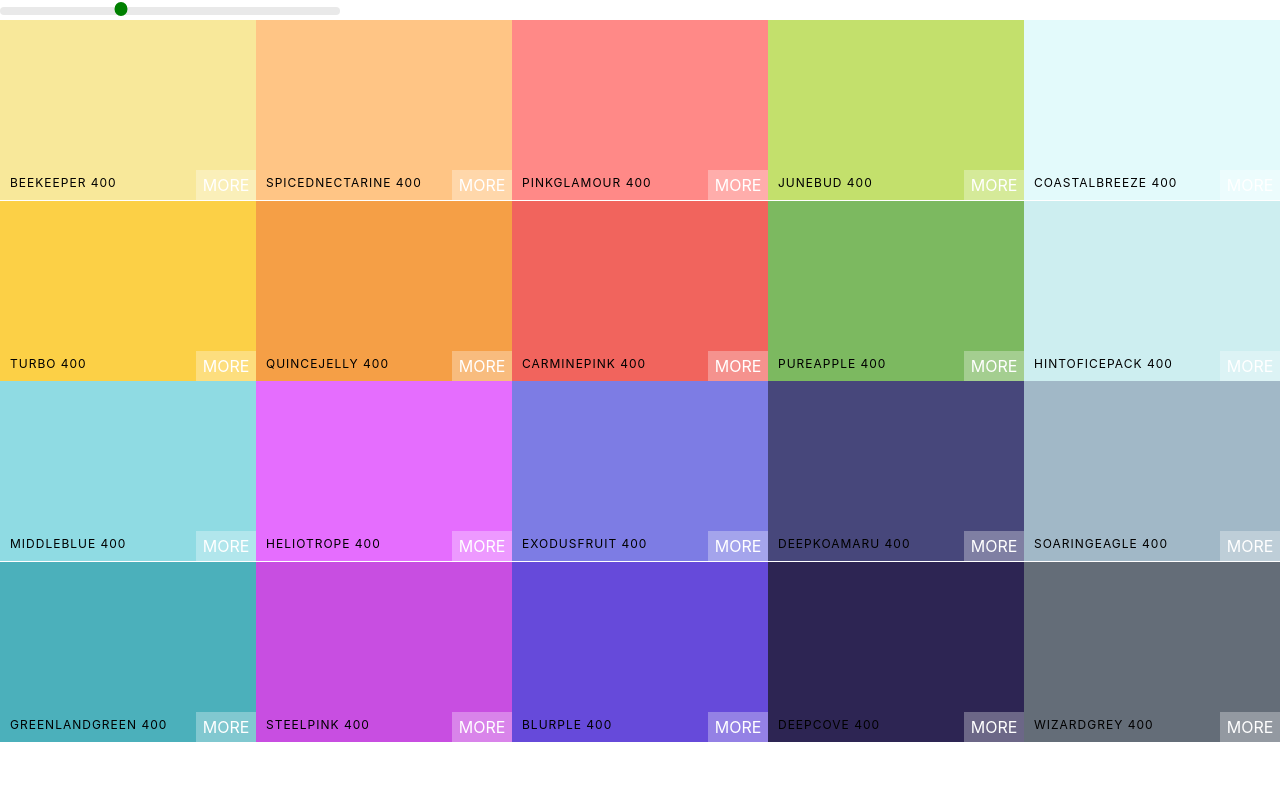
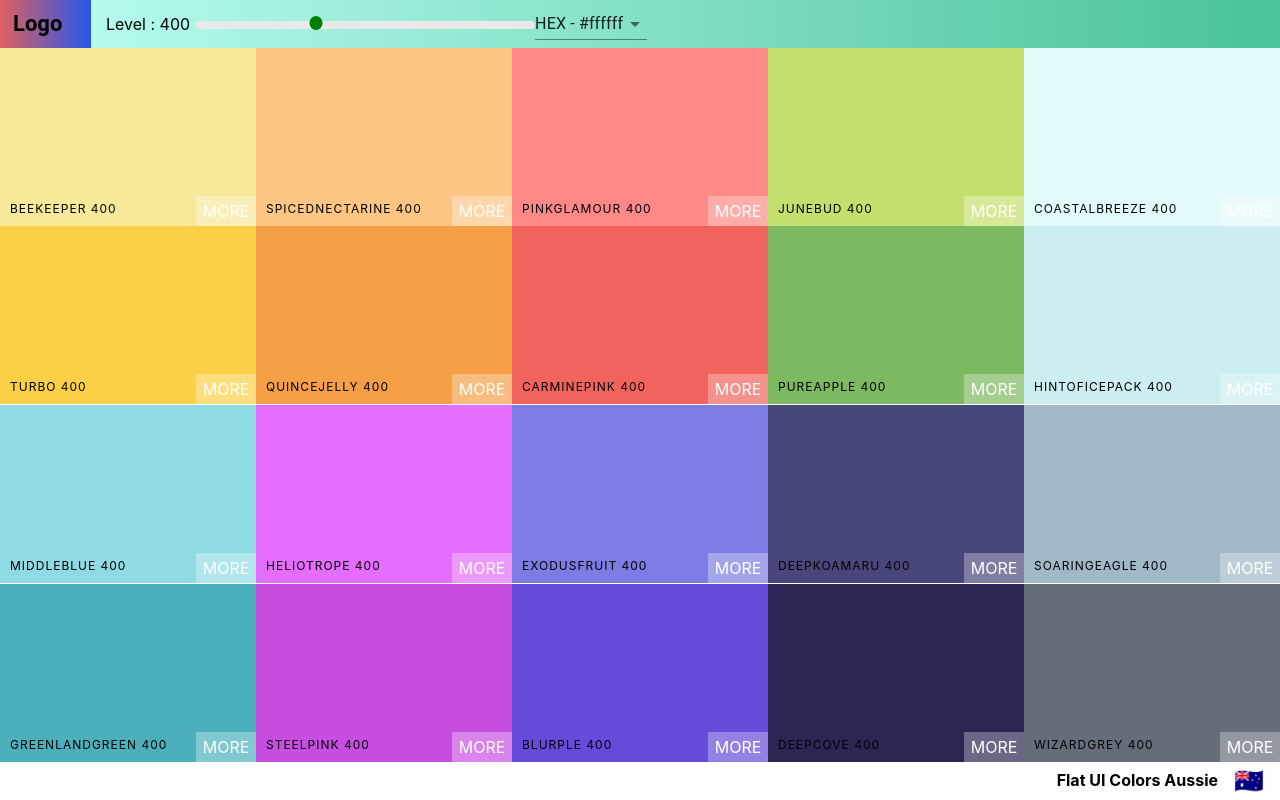
Before and after one commit to aom19/Pallete_Color, a React (Create React App) app: page / in a window 1280 px wide. Built offline with nearby package versions, Linux system fonts and the light colour scheme.

Commit message:
Add Footer

```diff
--- a/package.json
+++ b/package.json
@@ -3,10 +3,13 @@
   "version": "0.1.0",
   "private": true,
   "dependencies": {
+    "@material-ui/core": "^4.9.1",
+    "@material-ui/icons": "^4.9.1",
     "@testing-library/jest-dom": "^4.2.4",
     "@testing-library/react": "^9.4.0",
     "@testing-library/user-event": "^7.2.1",
     "chroma-js": "^2.1.0",
+    "npm": "^6.13.7",
     "rc-slider": "^9.2.1",
     "react": "^16.12.0",
     "react-copy-to-clipboard": "^5.0.2",
--- a/src/App.js
+++ b/src/App.js
@@ -8,6 +8,7 @@ class  App extends Component {
   	console.log(generatePalette(seedColors[4]));
     return (
       <div >
+
        <Palette  palette ={generatePalette(seedColors[4])} />
       </div>
     );
--- /dev/null
+++ b/src/Navbar.css
@@ -0,0 +1,56 @@
+#Navbar {
+	display: flex;
+	align-items:center;
+	justify-content: flex-start;
+	height: 6vh;
+	background: linear-gradient(to left, #4ac29a, #bdfff3);
+	/*background-opacity: 0.2;*/
+
+}
+.logo{
+	margin-right: 15px;
+	padding: 0 13px;
+	font-size: 22px;
+	background: #eceff1;
+	font-family: Roboto;
+	height: 100%;
+	display: flex;
+	align-items: center;
+	width: 65px;
+	background: linear-gradient(to right, #de6161, #2657eb);
+}
+.logo a{
+	text-decoration: none;
+	color :black;
+	font-family: Roboto;
+	font-weight: 600;
+
+}
+
+.slider{
+	width: 340px;
+	margin: 0;
+	display: inline-block;
+	margin-left: 5px
+
+}
+
+.rc-slider-track{
+	background-color: transparent;
+}
+.rc-slider-handle,
+.rc-slider-handle:focus,
+.rc-slider-handle:active,
+.rc-slider-handle:hover{
+	background-color: green;
+	outline: none;
+	border : 2px solid green;
+	box-shadow: none;
+	width: 13px;
+	margin-left: -7px;
+	margin-bottom: -3px;
+}
+
+.rc-slider-rail{
+	height: 8px;
+}
--- /dev/null
+++ b/src/Navbar.js
@@ -0,0 +1,94 @@
+import React ,{Component} from 'react';
+import Select from '@material-ui/core/Select';
+import Snackbar from '@material-ui/core/Snackbar';
+import MenuItem from '@material-ui/core/MenuItem';
+import IconButton from '@material-ui/core/IconButton';
+import Slider from 'rc-slider';
+import CloseIcon from '@material-ui/icons/Close';
+import "./Navbar.css";
+import 'rc-slider/assets/index.css';
+
+
+
+class Navbar extends Component{
+	constructor(props){
+		super(props);
+		this.state = {
+			format : "hex",
+			open   : false
+
+
+		};
+		this.handleFormatChange =this.handleFormatChange.bind(this);
+		this.closeSnackbar =this.closeSnackbar.bind(this);
+	}
+	handleFormatChange(e){
+		this.setState({
+			format : e.target.value,
+			open   : true
+		});
+		this.props.handleChange(e.target.value );
+
+
+	}
+
+	closeSnackbar(){
+		this.setState({open : false})
+	}
+	render(){
+		const {level , changeLevel} = this.props;
+		const {format} = this.state;
+		return(
+			<header id="Navbar">
+				<div className="logo">
+					<a href="#">Logo </a>
+				</div>
+
+				<div className="slider-container">
+				<span> Level : {level}</span>
+				<div className="slider">
+				<Slider
+					defaultValue = {level}
+					min = {100}
+					max = {900}
+					step= {100}
+					onAfterChange={this.props.changeLevel}
+				/>
+				</div>
+				</div>
+				<div className="select-container">
+				<Select
+				 value = {this.state.format}
+				 onChange={this.handleFormatChange}>
+					<MenuItem value="hex">HEX - #ffffff</MenuItem>
+					<MenuItem value="rgb">RGB - rgb(255,255,255)</MenuItem>
+					<MenuItem value="rgba">RGBA -rgba(255,255,255,1.0)</MenuItem>
+				</Select>
+				</div>
+				<Snackbar
+					anchorOrigin={{vertical: "bottom" , horizontal : "left" }}
+					open ={this.state.open}
+					autoHideDuration ={3000}
+					message={<span id="mesage-id">Format Changed to {format}</span>}
+					ContentProps={{
+						"aria-describedby" : "message-id"
+					}}
+					onClose ={this.closeSnackbar}
+					action={[
+						<IconButton
+							onClick= {this.closeSnackbar}
+							color='inherit'
+							key="close"
+							aria-label ="close"
+						>
+							<CloseIcon />
+						</IconButton>
+					]}
+				/>
+			</header>
+
+		);
+	}
+}
+
+export default Navbar;
--- a/src/Palette.css
+++ b/src/Palette.css
@@ -1,34 +1,21 @@
 .Palette{
 	height: 100vh;
+	display: flex;
+	flex-direction: column;
 }
 
 .Palette-colors{
 	height: 90%;
 }
-
-.slider{
-	width: 340px;
-	margin: 0;
-	display: inline-block;
-
+.Palette-footer{
+	background-color: white;
+	height: 5vh;
+	display: flex;
+	justify-content: flex-end;
+	align-items: center;
+	font-weight: bold;
 }
-
-.rc-slider-track{
-	background-color: transparent;
+.emoji{
+	font-size: 1.5rem;
+	margin:0 1rem;
 }
-.rc-slider-handle,
-.rc-slider-handle:focus,
-.rc-slider-handle:active,
-.rc-slider-handle:hover{
-	background-color: green;
-	outline: none;
-	border : 2px solid green;
-	box-shadow: none;
-	width: 13px;
-	margin-left: -7px;
-	margin-bottom: -3px;
-}
-
-.rc-slider-rail{
-	height: 8px;
-}
--- a/src/Palette.js
+++ b/src/Palette.js
@@ -1,46 +1,55 @@
 import React ,{Component} from 'react';
 import ColorBox from "./ColorBox";
 import 'rc-slider/assets/index.css';
-import "./Palette.css"
-import Slider from 'rc-slider';
-import 'rc-slider/assets/index.css';
+import "./Palette.css";
+import Navbar from "./Navbar"
+
 
 
 class Palette extends Component{
 	constructor(props){
 		super(props);
-		this.state = {level : 400};
-		this.changeLevel = this.changeLevel.bind(this);
+		this.state = {level : 400 , format :"hex"};
 
+		this.changeLevel  = this.changeLevel.bind(this);
+		this.changeFormat = this.changeFormat.bind(this);
 	}
+
 	changeLevel =(newLevel) =>{
-		this.setState({level  : newLevel})
+		this.setState({ level  : newLevel})
 	}
+
+	changeFormat(val){
+		this.setState({format : val });
+	}
+
 	render(){
-		const {colors } = this.props.palette;
-		const {level }  = this.state;
+		const {colors,paletteName,emoji} = this.props.palette;
+		const {level,format }  = this.state;
+
 		const colorBoxes = colors[level].map(
 			color => <ColorBox
-				background={color.hex}
-				name = {color.name}
+				background = {color[format]}
+				name 	   = {color.name}
+				key 	   = {color.id}
 			/>
 		);
 		return (
-
 			<div className='Palette'>
-			<div className="slider">
-				<Slider
-					defaultValue = {level}
-					min = {100}
-					max = {900}
-					step= {100}
-					onAfterChange={this.changeLevel}
-				/>
+			<Navbar
+				level={level}
+				changeLevel  = {this.changeLevel}
+				handleChange = {this.changeFormat}
+			/>
+				<div className = 'Palette-colors'>
+					{colorBoxes}
 				</div>
-				<div className='Palette-colors'>
-					{colorBoxes}
-
-				</div>
+				<footer className = "Palette-footer">
+					{paletteName}
+					<span className = "emoji">
+						{emoji}
+					</span>
+ 				</footer>
 			</div>
 
 		);
```
Also changed, not shown: 1 other file (tests, documents, lock files or other folders).
